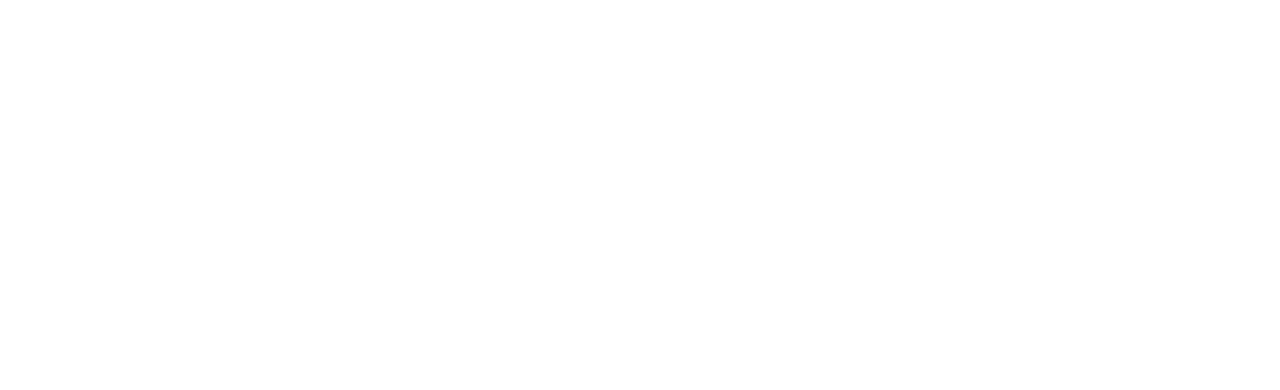
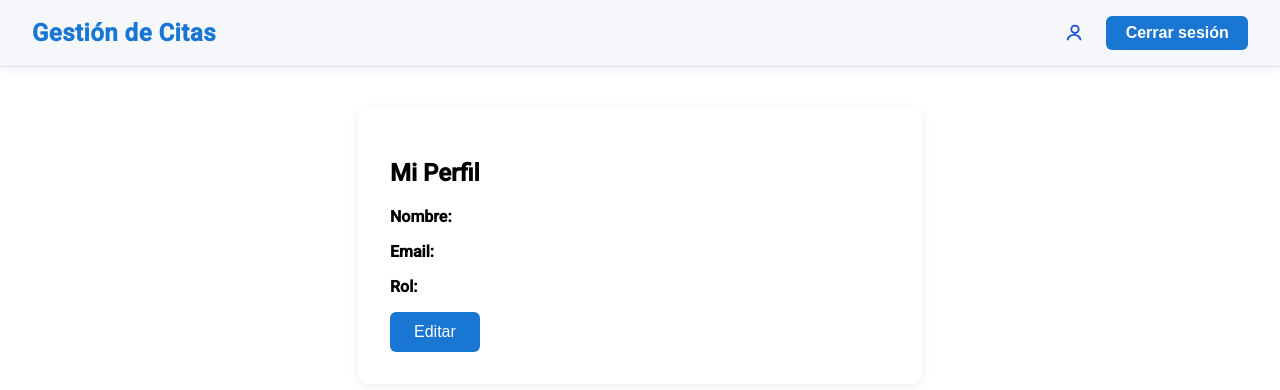
Before and after one commit to 1ASI0729-2510-4313-G2-VitaMeet/Front-end, an Angular app: page /profile in a window 1280 px wide. Before the commit this address led to /. Shown: the top 390 px of the page. Built offline with nearby package versions, Linux system fonts and the light colour scheme.

Commit message:
feat: first frontend v1.0

```diff
--- a/public/json-server/db.json
+++ b/public/json-server/db.json
@@ -16,28 +16,6 @@
     }
   ],
   "appointments": [
-    {
-      "id": "dc52",
-      "date": "2025-07-02",
-      "time": "11:00",
-      "doctor": {
-        "id": 1,
-        "name": "Dr. Ana López",
-        "specialty": "Cardiología"
-      },
-      "place": "VitaMeet Clinic"
-    },
-    {
-      "id": "c5d5",
-      "date": "2030-08-14",
-      "time": "08:00",
-      "doctor": {
-        "id": 1,
-        "name": "Dr. Ana López",
-        "specialty": "Cardiología"
-      },
-      "place": "VitaMeet Clinic"
-    },
     {
       "id": "f88f",
       "date": "2025-06-26",
@@ -68,6 +46,17 @@
         "id": 2,
         "name": "Dr. Juan Pérez",
         "specialty": "Dermatología"
+      },
+      "place": "VitaMeet Clinic"
+    },
+    {
+      "id": "1ec5",
+      "date": "2025-07-11",
+      "time": "15:00",
+      "doctor": {
+        "id": 1,
+        "name": "Dr. Ana López",
+        "specialty": "Cardiología"
       },
       "place": "VitaMeet Clinic"
     }
--- a/src/app/app.routes.ts
+++ b/src/app/app.routes.ts
@@ -5,6 +5,7 @@
 import { PatientHistoryComponent } from './patient-history/patient-history.component';
 import { PatientsDatesManagementComponent } from './patients-dates-management/patients-dates-management.component';
 import { PatientsDatesManagementListComponent } from './patients-dates-management-list/patients-dates-management-list.component';
+import { ProfilePageComponent } from './profile/pages/profile-page/profile-page.component';
 
 export const routes: Routes = [
   { path: 'login', component: LoginComponent },
@@ -13,5 +14,6 @@
   { path: 'patients-dates-management', component: PatientsDatesManagementComponent },
   { path : 'patients-dates-management-list', component: PatientsDatesManagementListComponent },
   { path: 'patient-history', component: PatientHistoryComponent },
+  { path: 'profile', component: ProfilePageComponent },
   { path: '', redirectTo: 'login', pathMatch: 'full'},
 ];
--- a/src/app/login/login.component.ts
+++ b/src/app/login/login.component.ts
@@ -2,6 +2,7 @@
 import {Router, RouterLink} from '@angular/router';
 import { LoginService } from './service/login.service';
 import {FormsModule} from '@angular/forms';
+import { ProfileService } from '../profile/services/profile.service';
 
 @Component({
   selector: 'app-login',
@@ -16,7 +17,11 @@
   email = '';
   password = '';
 
-  constructor(private loginService: LoginService, private router: Router) {}
+  constructor(
+    private loginService: LoginService,
+    private router: Router,
+    private profileService: ProfileService
+  ) {}
 
   login() {
     if (!this.email.trim() || !this.password.trim()) {
@@ -27,6 +32,12 @@
       next: (users) => {
         if (users.length > 0) {
           const user = users[0];
+          // Guarda el perfil del usuario logueado
+          this.profileService.setProfile({
+            name: user.name,
+            email: user.email,
+            role: user.role
+          });
           if (user.role === 'Médico') {
             this.router.navigate(['/dates-management']);
           } else if (user.role === 'Paciente') {
--- a/src/app/patients-dates-management-list/patients-dates-management-list.component.ts
+++ b/src/app/patients-dates-management-list/patients-dates-management-list.component.ts
@@ -2,6 +2,7 @@
 import { Router } from '@angular/router';
 import { NgForOf } from '@angular/common';
 import { Appointment, PatientsDatesManagementService } from '../patients-dates-management/service/patients-dates-management.service';
+import { ProfileService, Profile } from '../profile/services/profile.service';
 
 @Component({
   selector: 'app-patients-dates-management-list',
@@ -9,18 +10,22 @@
   styleUrls: ['./patients-dates-management-list.component.css'],
   imports: [NgForOf]
 })
-
 export class PatientsDatesManagementListComponent implements OnInit {
   appointments: Appointment[] = [];
+  profile: Profile | null = null;
 
   constructor(
     private service: PatientsDatesManagementService,
-    private router: Router
+    private router: Router,
+    private profileService: ProfileService
   ) {}
 
   ngOnInit() {
     this.service.getAppointments().subscribe(data => {
       this.appointments = data.sort((a, b) => a.date.localeCompare(b.date) || a.time.localeCompare(b.time));
+    });
+    this.profileService.getProfile().subscribe(profile => {
+      this.profile = profile;
     });
   }
 
@@ -29,11 +34,10 @@
   }
 
   editarPerfil() {
-    // No hace nada por ahora
+    this.router.navigate(['/profile']);
   }
 
   cerrarSesion() {
-    // Aquí podrías limpiar el estado de autenticación si lo tuvieras
     this.router.navigate(['/login']);
   }
 }
--- /dev/null
+++ b/src/app/profile/pages/profile-page/profile-page.component.css
@@ -0,0 +1,138 @@
+.navbar {
+  display: flex;
+  justify-content: space-between;
+  align-items: center;
+  background: #1d4ed8;
+  color: #fff;
+  padding: 1rem 2rem;
+  border-radius: 1px;
+  margin-bottom: 2rem;
+  box-shadow: 0 2px 8px rgba(30, 64, 175, 0.08);
+}
+
+.navbar-title {
+  font-size: 1.3rem;
+  font-weight: 700;
+  letter-spacing: 0.5px;
+}
+
+.navbar-actions {
+  display: flex;
+  align-items: center;
+  gap: 1.2rem;
+}
+
+.icon-btn {
+  background: #fff;
+  border: none;
+  cursor: pointer;
+  padding: 0.3rem;
+  border-radius: 50%;
+  transition: background 0.2s;
+  display: flex;
+  align-items: center;
+}
+
+.icon-btn:hover {
+  background: #e0e7ff;
+}
+
+.logout-btn {
+  background: #2563eb;
+  color: #fff;
+  border: none;
+  border-radius: 8px;
+  padding: 0.5rem 1.1rem;
+  font-weight: 600;
+  cursor: pointer;
+  transition: background 0.2s, color 0.2s;
+}
+
+.logout-btn:hover {
+  background: #2563eb;
+  color: #fff;
+}
+.profile-container {
+  max-width: 500px;
+  margin: 40px auto;
+  padding: 2rem;
+  background: #fff;
+  border-radius: 12px;
+  box-shadow: 0 2px 8px rgba(0, 0, 0, 0.08);
+}
+
+.form-group {
+  margin-bottom: 1.5rem;
+}
+
+label {
+  display: block;
+  margin-bottom: 0.5rem;
+  color: #333;
+}
+
+input {
+  width: 100%;
+  padding: 0.5rem;
+  border: 1px solid #bbb;
+  border-radius: 6px;
+}
+
+.btn-primary {
+  background: #1976d2;
+  color: #fff;
+  border: none;
+  padding: 0.7rem 1.5rem;
+  border-radius: 6px;
+  cursor: pointer;
+  font-size: 1rem;
+}
+.btn-primary:hover {
+  background: #145ea8;
+}
+
+.navbar {
+  display: flex;
+  justify-content: space-between;
+  align-items: center;
+  background: #f5f7fa;
+  padding: 1rem 2rem;
+  border-bottom: 1px solid #e0e0e0;
+}
+
+.navbar-title {
+  font-size: 1.5rem;
+  color: #1976d2;
+  font-weight: bold;
+}
+
+.navbar-actions {
+  display: flex;
+  gap: 1rem;
+}
+
+.icon-btn {
+  background: none;
+  border: none;
+  cursor: pointer;
+  padding: 0.3rem;
+  border-radius: 50%;
+  transition: background 0.2s;
+}
+.icon-btn:hover {
+  background: #e3eafc;
+}
+
+.logout-btn {
+  background: #1976d2;
+  color: #fff;
+  border: none;
+  padding: 0.5rem 1.2rem;
+  border-radius: 6px;
+  cursor: pointer;
+  font-size: 1rem;
+  transition: background 0.2s;
+}
+.logout-btn:hover {
+  background: #145ea8;
+}
--- /dev/null
+++ b/src/app/profile/pages/profile-page/profile-page.component.html
@@ -0,0 +1,38 @@
+
+<nav class="navbar">
+  <div class="navbar-title">Gestión de Citas</div>
+  <div class="navbar-actions">
+    <button class="icon-btn" title="Editar perfil">
+      <svg width="22" height="22" fill="none" viewBox="0 0 24 24">
+        <circle cx="12" cy="8" r="4" stroke="#1d4ed8" stroke-width="2"/>
+        <path d="M4 20c0-3.314 3.134-6 7-6s7 2.686 7 6" stroke="#1d4ed8" stroke-width="2"/>
+      </svg>
+    </button>
+    <button class="logout-btn" (click)="cerrarSesion()">Cerrar sesión</button>
+  </div>
+</nav>
+
+<div class="profile-container">
+  <h2>Mi Perfil</h2>
+  <form *ngIf="editMode" (ngSubmit)="guardarCambios()">
+    <div class="form-group">
+      <label>Nombre:</label>
+      <input [(ngModel)]="profile.name" name="name" required />
+    </div>
+    <div class="form-group">
+      <label>Email:</label>
+      <input [(ngModel)]="profile.email" name="email" required type="email" />
+    </div>
+    <div class="form-group">
+      <label>Rol:</label>
+      <input [(ngModel)]="profile.role" name="role" required />
+    </div>
+    <button type="submit" class="btn-primary">Guardar</button>
+  </form>
+  <div *ngIf="!editMode">
+    <p><strong>Nombre:</strong> {{ profile.name }}</p>
+    <p><strong>Email:</strong> {{ profile.email }}</p>
+    <p><strong>Rol:</strong> {{ profile.role }}</p>
+    <button class="btn-primary" (click)="activarEdicion()">Editar</button>
+  </div>
+</div>
--- /dev/null
+++ b/src/app/profile/pages/profile-page/profile-page.component.ts
@@ -0,0 +1,42 @@
+import { Component, OnInit } from '@angular/core';
+import {MatCardModule} from '@angular/material/card';
+import {NgOptimizedImage} from '@angular/common';
+import { ProfileService, Profile } from '../../services/profile.service';
+import {  NgModel, FormsModule } from '@angular/forms';
+import { CommonModule } from '@angular/common';
+import { filter } from 'rxjs/operators';
+@Component({
+  selector: 'app-profile-page',
+  templateUrl: './profile-page.component.html',
+  styleUrls: ['./profile-page.component.css'],
+  standalone: true,
+  imports: [CommonModule, FormsModule, MatCardModule, NgOptimizedImage,]
+})
+export class ProfilePageComponent implements OnInit {
+  profile: Profile = { name: '', email: '', role: '' };
+  editMode = false;
+  longText = `have flu.`;
+
+  constructor(private profileService: ProfileService) {}
+
+  ngOnInit() {
+    this.profileService.getProfile().subscribe(data => {
+      this.profile = data;
+    });
+  }
+
+  guardarCambios() {
+    this.profileService.updateProfile(this.profile).subscribe(() => {
+      this.editMode = false;
+      alert('Perfil actualizado correctamente');
+    });
+  }
+
+  activarEdicion() {
+    this.editMode = true;
+  }
+
+  cerrarSesion() {
+    window.location.href = '/login';
+  }
+}
--- /dev/null
+++ b/src/app/profile/services/profile.service.ts
@@ -0,0 +1,38 @@
+import { Injectable } from '@angular/core';
+import { BehaviorSubject, Observable, of } from 'rxjs';
+import { filter } from 'rxjs/operators';
+
+export interface Profile {
+  name: string;
+  email: string;
+  role: string;
+}
+
+@Injectable({ providedIn: 'root' })
+export class ProfileService {
+  private profileSubject = new BehaviorSubject<Profile | null>(null);
+
+  constructor() {
+    // Cargar perfil desde localStorage si existe
+    const stored = localStorage.getItem('profile');
+    if (stored) {
+      this.profileSubject.next(JSON.parse(stored));
+    }
+  }
+
+  setProfile(profile: Profile) {
+    this.profileSubject.next(profile);
+    localStorage.setItem('profile', JSON.stringify(profile));
+  }
+
+getProfile(): Observable<Profile> {
+  return this.profileSubject.asObservable().pipe(
+    filter((profile: Profile | null): profile is Profile => profile !== null)
+  );
+}
+
+  updateProfile(profile: Profile): Observable<void> {
+    this.setProfile(profile);
+    return of();
+  }
+}
--- /dev/null
+++ b/src/app/shared/navbar.component.css
@@ -0,0 +1,45 @@
+.navbar {
+  display: flex;
+  justify-content: space-between;
+  align-items: center;
+  background: #f5f7fa;
+  padding: 1rem 2rem;
+  border-bottom: 1px solid #e0e0e0;
+}
+
+.navbar-title {
+  font-size: 1.5rem;
+  color: #1976d2;
+  font-weight: bold;
+}
+
+.navbar-actions {
+  display: flex;
+  gap: 1rem;
+}
+
+.icon-btn {
+  background: none;
+  border: none;
+  cursor: pointer;
+  padding: 0.3rem;
+  border-radius: 50%;
+  transition: background 0.2s;
+}
+.icon-btn:hover {
+  background: #e3eafc;
+}
+
+.logout-btn {
+  background: #1976d2;
+  color: #fff;
+  border: none;
+  padding: 0.5rem 1.2rem;
+  border-radius: 6px;
+  cursor: pointer;
+  font-size: 1rem;
+  transition: background 0.2s;
+}
+.logout-btn:hover {
+  background: #145ea8;
+}
```
Also changed, not shown: src/app/profile/model/profile.entity.ts (added, +16 -0 lines), src/app/shared/navbar.component.html (added, +12 -0 lines), src/app/shared/navbar.component.ts (added, +19 -0 lines), 2 other files (tests, documents, lock files or other folders).
